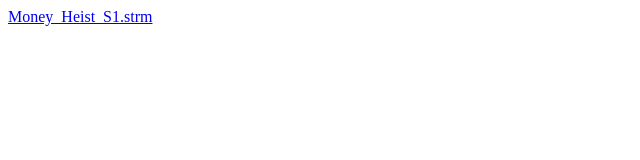
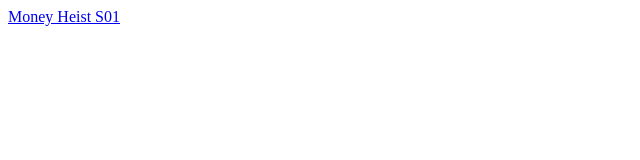
Before and after one commit to hhssse/hhssse.github.io, a plain HTML site: page index.html in a window 1280 px wide. Shown: the full height of the page, 0-640 px from the left. Drawn offline with Linux system fonts and the light colour scheme.

Commit message:
Update index.html

```diff
--- a/index.html
+++ b/index.html
@@ -1,7 +1,7 @@
 <!DOCTYPE html>
 <html>
 <body>
-<a href="Money_Heist_S1.strm">Money_Heist_S1.strm</a>
+<a href="Money_Heist_S01.strm">Money Heist S01</a>
 <br/>
 </body>
 </html>
```
